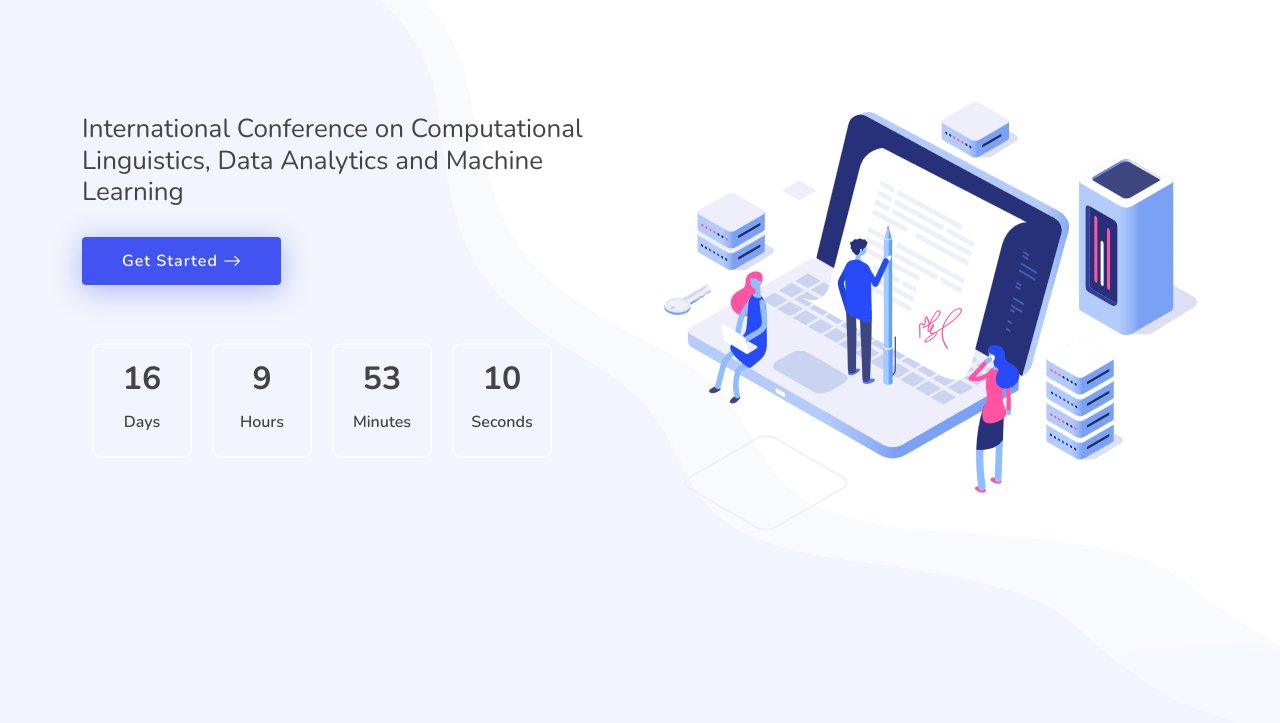
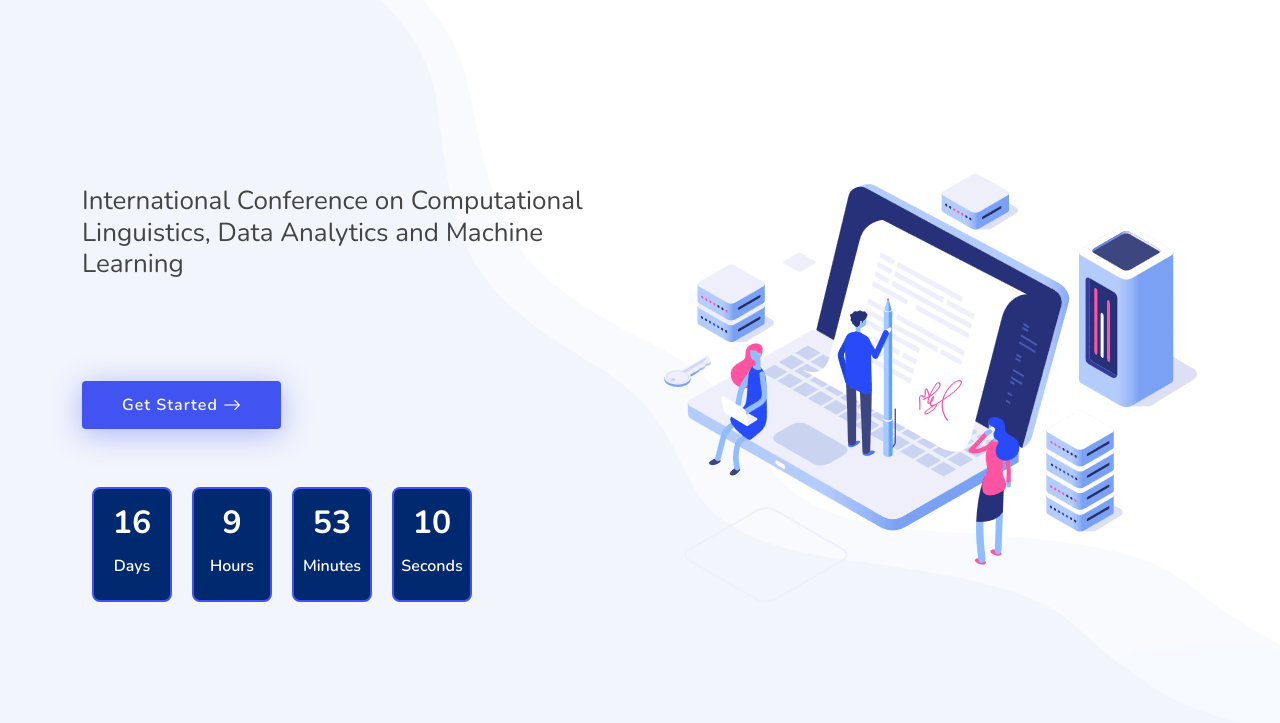
Before and after one commit to chaitak-gorai/IC2DM, a plain HTML site: page index.html in a window 1280 px wide. Shown: the part 77-800 px from the top of the page. Drawn offline with nearby package versions, Linux system fonts and the light colour scheme.

Commit message:
counter css changed

```diff
--- a/assets/css/style.css
+++ b/assets/css/style.css
@@ -378,19 +378,24 @@ section {
   margin-bottom: 80px;
 }
 .countdown div {
+  background-color: #012970;
   text-align: center;
-  border: 2px solid rgba(255, 255, 255, 0.8);
+  border: 2px solid #4154f1;
   border-radius: 8px;
-  margin: 10px 10px;
-  width: 100px;
+  margin: 10px;
+  width: 80px;
   padding: 15px 0;
 }
 .countdown div h3 {
+  /* background-color: #5861b8; */
+  color: white;
   font-weight: 700;
   font-size: 32px;
   margin-bottom: 15px;
 }
 .countdown div h4 {
+  /* background-color: #5861b8; */
+  color: white;
   font-size: 16px;
   font-weight: 600;
 }
@@ -401,10 +406,14 @@ section {
     margin: 10px 8px;
   }
   .countdown div h3 {
+    /* background-color: #5861b8; */
+    color: white;
     font-size: 28px;
     margin-bottom: 10px;
   }
   .countdown div h4 {
+    /* background-color: #5861b8; */
+    color: white;
     font-size: 14px;
     font-weight: 500;
   }
```
Also changed, not shown: index.html (+3 -1 lines).
